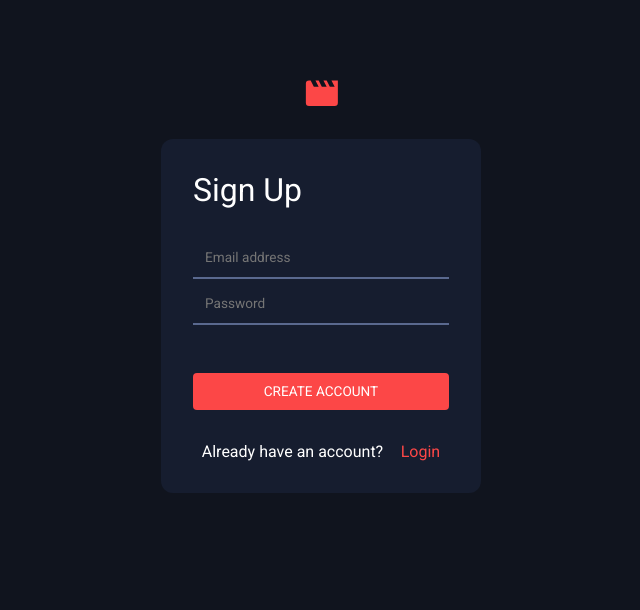
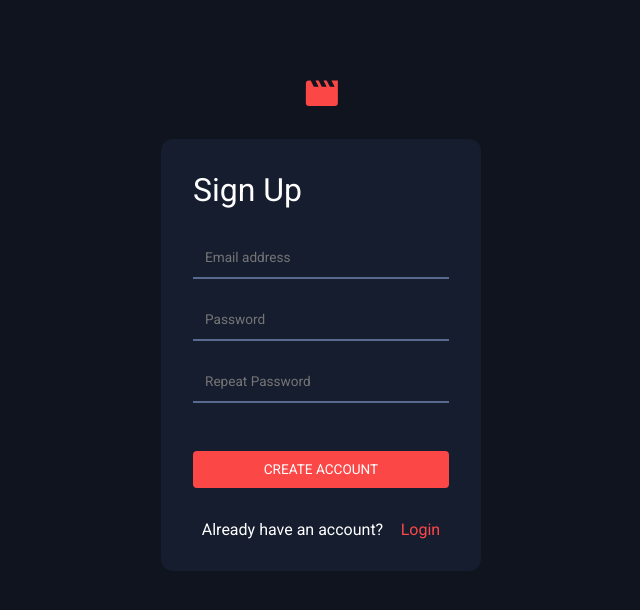
Before and after one commit to Kristijan-Karanfiloski/Entertainment_app-FM, a React (Vite) app: page /signUp in a window 1280 px wide. Shown: the top 610 px of the page, without its empty margins (319-959 px from the left). Built offline with nearby package versions, Linux system fonts and the light colour scheme.

Commit message:
"improved the signup page"

```diff
--- a/src/components/signUp/SignUp.jsx
+++ b/src/components/signUp/SignUp.jsx
@@ -6,12 +6,13 @@ import { useState } from "react";
 const SignUp = () => {
   // const [users, setUsers] = useState(storedItems);
   const [signUpEmail, setEmail] = useState("");
-  const [signUpPassword, setPassword] = useState("");
+  const [signUpPassword, setSignUpPassword] = useState("");
   const [signUpPasswordRepeat, setSignUpPasswordRepeat] = useState("");
   const [signUpEmailValidationMessage, setEmailValidationMessage] =
     useState("");
   const [signUpPasswordValidationMessage, setPasswordValidationMessage] =
     useState("");
+  const [signUpPasswordMissMatch, setSignUpPasswordMissMatch] = useState("");
 
   // const [checkIfAccountExist, setCheckIfAccountExist] = useState(initState);
 
@@ -41,18 +42,19 @@ const SignUp = () => {
 
   const checkIfSignUpPasswordIsValid = (signUpPassword) => {
     if (signUpPassword.length <= 5) {
-      return "Password must be at least 6 characters long";
+      // return "Password must be at least 6 characters long";
+      return "Can't be empty";
       // console.log("signUpEmail must be at least 6 characters");
     } else {
       console.log("Successfully");
     }
   };
 
-  const checkIfPasswordMatches = () => {
+  const checkIfPasswordMatches = (signUpPassword, signUpPasswordRepeat) => {
     if (signUpPassword === signUpPasswordRepeat) {
-      console.log("Password matches");
+      return "";
     } else {
-      console.log("Password dosent match");
+      return "Password dosent match";
     }
   };
 
@@ -91,26 +93,17 @@ const SignUp = () => {
     // console.log(signUpEmail);
     const errorMessageEmail = checkIfEmailIsValid(signUpEmail);
     const errorMessagePassword = checkIfSignUpPasswordIsValid(signUpPassword);
+    const errorMessagePasswordDosentMatch = checkIfPasswordMatches(
+      signUpPasswordRepeat,
+      signUpPassword
+    );
 
     console.log({ errorMessageEmail });
-    if (!errorMessageEmail && !errorMessagePassword) {
-      // try {
-      //   const response = await fetch("http://localhost:8000/register", {
-      //     method: "POST",
-      //     headers: {
-      //       "Content-Type": "application/json",
-      //     },
-      //     body: JSON.stringify({ signUpEmail, signUpPassword }),
-      //   });
-      //
-      //   const data = await response.json();
-      //   console.log(data);
-      //   navigate("/routeLayout");
-      //   console.log("submitted");
-      // } catch (error) {
-      //   console.log(error);
-      // }
-
+    if (
+      !errorMessageEmail &&
+      !errorMessagePassword &&
+      !errorMessagePasswordDosentMatch
+    ) {
       existingUsers.push({ signUpEmail, signUpPassword });
       // loggedInUsers.push({ signUpEmail });
 
@@ -126,6 +119,7 @@ const SignUp = () => {
     } else {
       setEmailValidationMessage(errorMessageEmail);
       setPasswordValidationMessage(errorMessagePassword);
+      setSignUpPasswordMissMatch(errorMessagePasswordDosentMatch);
     }
   };
   // console.log({ signUpEmailValidationMessage });
@@ -165,12 +159,27 @@ const SignUp = () => {
               name="signUpPassword"
               // required
               placeholder="Password"
-              value={signUpPasswordRepeat}
-              onChange={(e) => setSignUpPasswordRepeat(e.target.value)}
+              value={signUpPassword}
+              onChange={(e) => setSignUpPassword(e.target.value)}
             />
             {!!signUpPasswordValidationMessage && (
               <p className="signUp-page__container__form__input_signUpPassword__error">
                 {signUpPasswordValidationMessage}
+              </p>
+            )}
+
+            <input
+              className="signUp-page__container__form__input"
+              type="password"
+              name="signUpPassword"
+              // required
+              placeholder="Repeat Password"
+              value={signUpPasswordRepeat}
+              onChange={(e) => setSignUpPasswordRepeat(e.target.value)}
+            />
+            {!!signUpPasswordMissMatch && (
+              <p className="signUp-page__container__form__input_passwordMatch__error">
+                {signUpPasswordMissMatch}
               </p>
             )}
           </div>
--- a/src/components/signUp/SignUp.scss
+++ b/src/components/signUp/SignUp.scss
@@ -31,7 +31,10 @@
       font-size: 0.85rem;
 
       .signUp-page__container__form__input-container {
-        display: grid;
+        display: flex;
+        flex-direction: column;
+        gap: 1rem;
+        //grid-column-gap:2rem ;
         position: relative;
 
         .signUp-page__container__form__input {
@@ -48,7 +51,7 @@
         .signUp-page__container__form__input_signUpEmail__error {
           position: absolute;
           right: 0.2rem; /* Adjust as per your preference */
-          bottom: 45%;
+          bottom: 70%;
           transform: translateY(50%);
           color: red;
         }
@@ -56,7 +59,14 @@
         .signUp-page__container__form__input_signUpPassword__error {
           position: absolute;
           right: 0; /* Adjust as per your preference */
-          bottom: -15%;
+          bottom: 32%;
+          transform: translateY(50%);
+          color: red;
+        }
+        .signUp-page__container__form__input_passwordMatch__error {
+          position: absolute;
+          right: 0; /* Adjust as per your preference */
+          bottom: -4%;
           transform: translateY(50%);
           color: red;
         }
```
